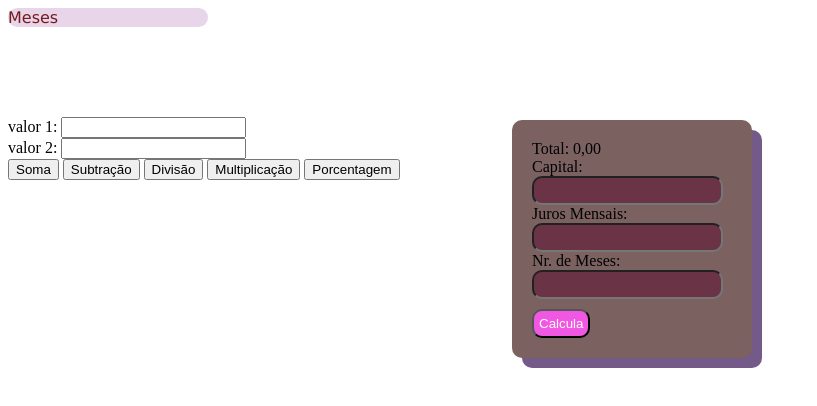
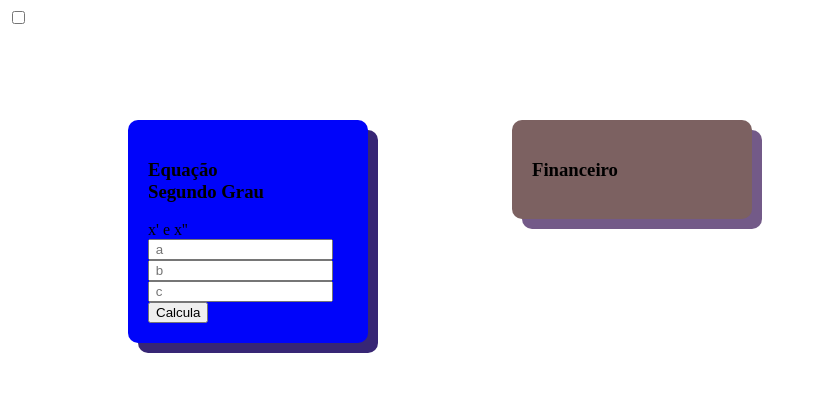
Before and after one commit to eduardokovalrezende/primeiroc_3t, a plain HTML site: page index.html in a window 1280 px wide. Shown: the whole page, without its empty margins (0-817 px from the left). Drawn offline with Linux system fonts and the light colour scheme.

Commit message:
Update index.html

```diff
--- a/index.html
+++ b/index.html
@@ -5,15 +5,20 @@
    <meta charset="UTF-8">
    <meta http-equiv="X-UA-Compatible" content="IE=edge">
    <meta name="viewport" content="width=device-width, initial-scale=1.0">
-   <title>Primeiro D</title>
+   <title>Primeiro C</title>
    <script src="estudo.js"></script>
    <link rel="stylesheet" href="geral.css">
 </head>
 
 <body>
+   <input type="checkbox" name="" id="calcFin">
 
    <div id="calculadora">
-      <div id="spTotal">
+      <label for="calcFin">
+         <h3>Financeiro</h3>
+      </label>
+      <div class="calcF">
+         <div id="sptotal">
             <span id="total">Total: 0,00</span><br>
          </div>
          Capital: <input id="valor" type="text"> <br>
@@ -21,20 +26,28 @@
          Nr. de Meses: <input id="meses" type="text"> <br>
          <button onclick="total()">Calcula</button>
       </div>
-   <div class="spLista">
-      <span id="mes">Meses</span>
+      <div class="splista">
+         <span id="mes"></span>
       </div>
+      </div>
+   </div>
+   <input type="checkbox" name="" id="calcESG">
 
-
-   <br><br><br>
-   <span id="resultado"></span><br><br>
-   valor 1: <input id="v1" type="text"><br>
-   valor 2: <input id="v2" type="text"><br>
-   <button onclick="adicao()">Soma</button>
-   <button onclick="subtracao()">Subtração</button>
-   <button onclick="divisao()">Divisão</button>
-   <button onclick="multiplicacao()">Multiplicação</button>
-   <button onclick="porcentagem()">Porcentagem</button>
+   <div id="calculadoraESG">
+      <label for="calcESG">
+         <h3>Equação<br>Segundo Grau</h3>
+      </label>
+      <div class="calcESG">
+         <div id="spRaiz">
+            <span id="raiz">x' e x''</span><br>
+         </div>
+         <input id="a" placeholder=" a" type="text"> <br>
+         <input id="b" placeholder=" b" type="text"> <br>
+         <input id="c" placeholder=" c" type="text"> <br>
+         <button onclick="calculaESG()">Calcula</button>
+      </div>
+      </div>
+   </div>
 </body>
 
 </html>
```
Lines whose indentation alone changed are shown as unchanged.
